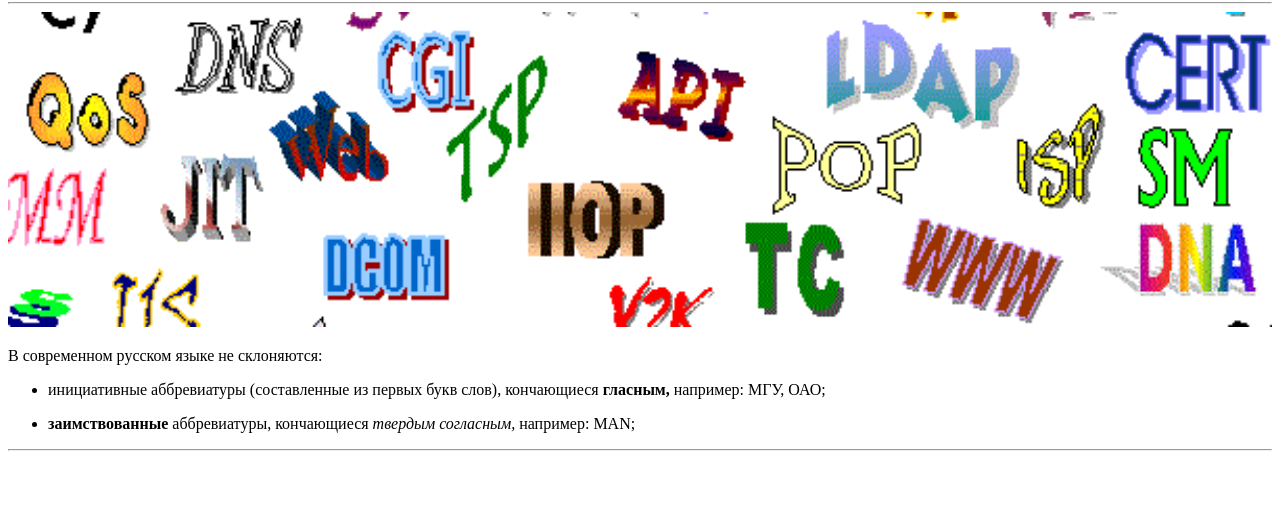
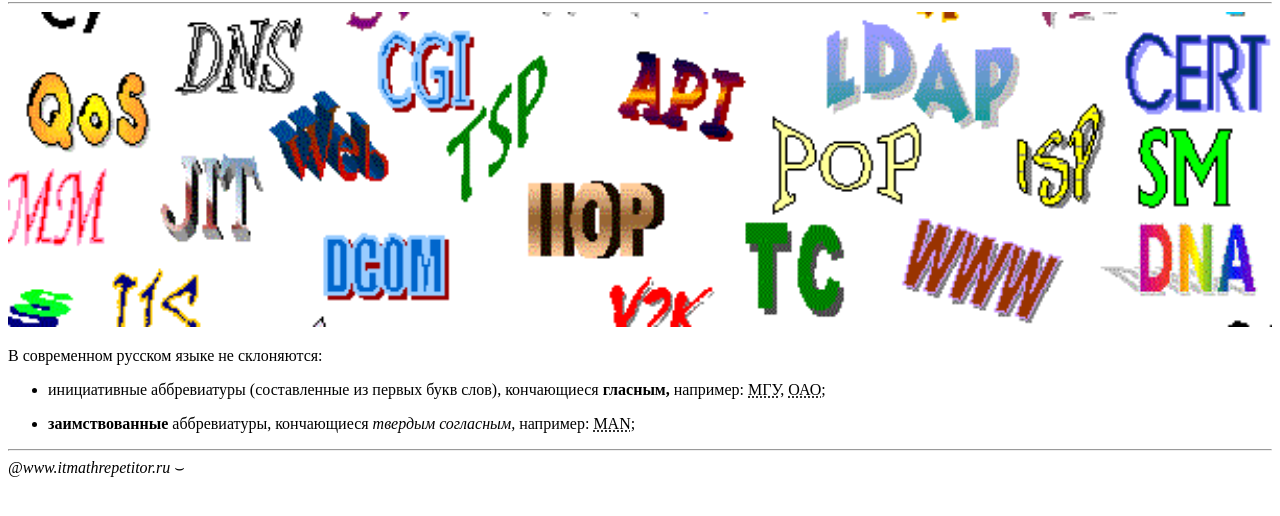
Before and after one commit to CodeShami/10, a plain HTML site: page index.html in a window 1280 px wide. Shown: the part 78-594 px from the top of the page. Drawn offline with Linux system fonts and the light colour scheme.

Commit message:
abbr
Signed-off-by: CodeShami <ishamil2013@yandex.ru>

```diff
--- a/index.html
+++ b/index.html
@@ -18,13 +18,15 @@
 <p>В современном русском языке не склоняются:</p>
 	<ul>
 		<li>
-					<p>инициативные аббревиатуры (составленные из первых букв слов), кончающиеся <strong>гласным,</strong> например: МГУ, ОАО;</p>
+			<p>инициативные аббревиатуры (составленные из первых букв слов), кончающиеся <strong>гласным,</strong> например: <abbr title="Московский государственный университет">МГУ</abbr>, <abbr title="Открытое акционарное общество">ОАО</abbr>;</p>
 		</li>
 		<li>
-					<p><strong>заимствованные</strong> аббревиатуры, кончающиеся <i>твердым согласным,</i> например: MAN;</p>
+			<p><strong>заимствованные</strong> аббревиатуры, кончающиеся <i>твердым согласным,</i> например: <abbr title="Грузовик">MAN</abbr>;</p>
 		</li>
 	</ul>
 		<hr>
+<cite>@www.itmathrepetitor.ru</cite> &ssmile;
+
 
 </body>
 </html>
```
Lines whose indentation alone changed are shown as unchanged.
